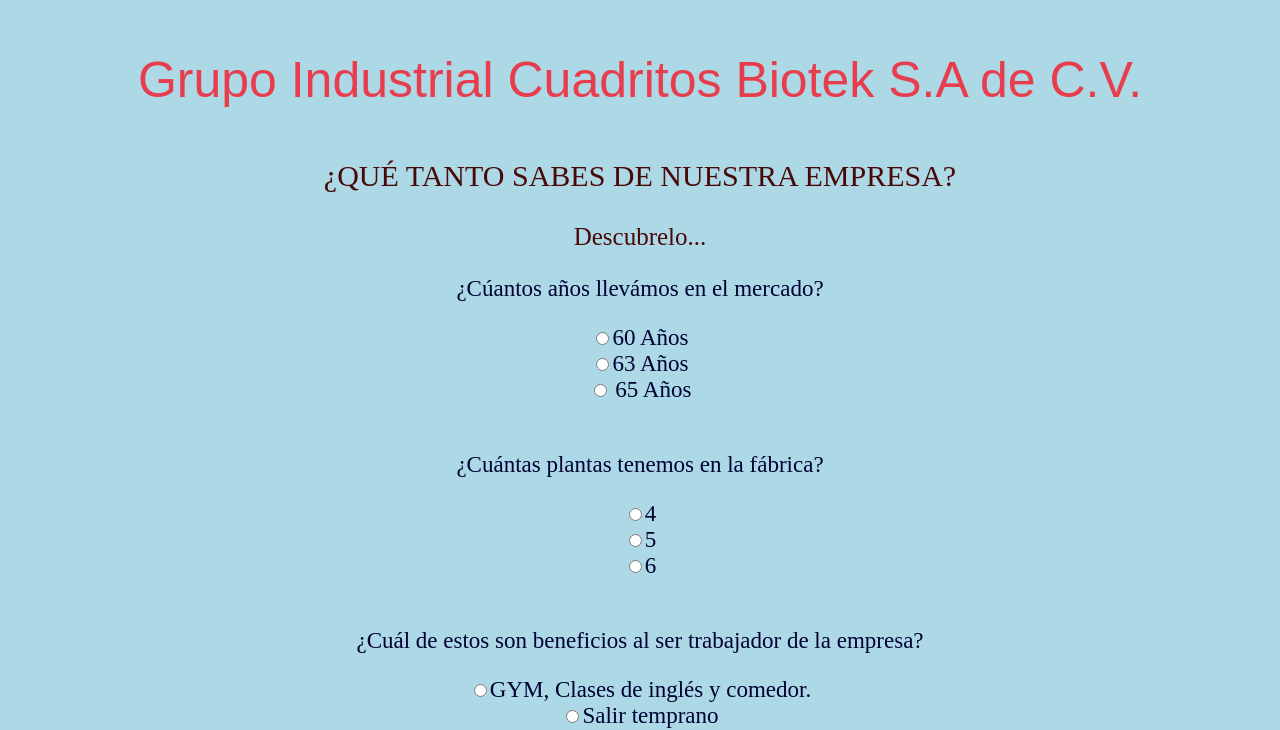
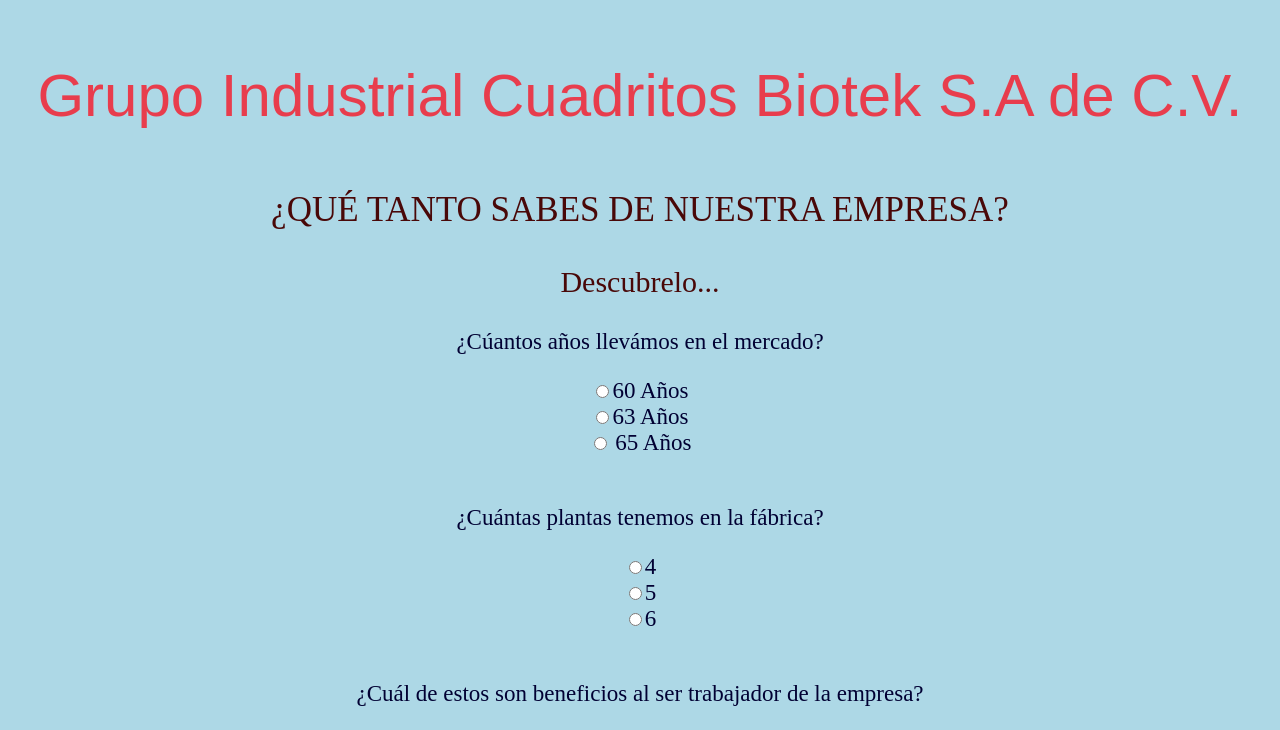
Before and after one commit to RayoCuadriTestmg/Test-Cuadritos, a plain HTML site: page index.html in a window 1280 px wide. Shown: the part 71-801 px from the top of the page. Drawn offline with Linux system fonts and the light colour scheme.

Commit message:
Update test.css

```diff
--- a/test.css
+++ b/test.css
@@ -9,17 +9,21 @@ body{
 }
 .tit{
     font-family:Arial, Helvetica, sans-serif;
-    font-size: 50px;
+    font-size: 60px;
     color: #ff0011b7;
 }
 .t1{
-    font-size: 30px;
+    font-size: 35px;
     color: #490808;
 
 }
 .t2{
-    font-size: 25px;
+    font-size: 30px;
     color: #490808;
+}
+.t3{
+    color:#0d169d
+    font-size:25px;
 }
 form{
     font-size: 23px;
```
